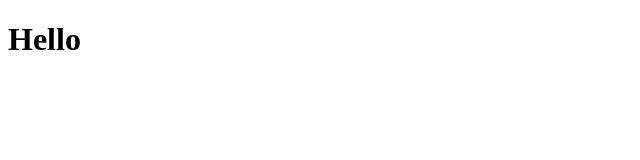
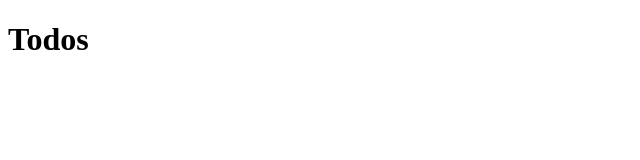
Before and after one commit to jatanassian/Angular-ToDoList, an Angular app: page / in a window 1280 px wide. Shown: the top 160 px of the page, without its empty margins (0-640 px from the left). Built offline with nearby package versions, Linux system fonts and the light colour scheme.

Commit message:
pass the todos component by using its selector as a tag

```diff
--- a/src/app/app.component.html
+++ b/src/app/app.component.html
@@ -1,3 +1,3 @@
 <div>
-  <h1>Hello {{ name | uppercase }}</h1>
+  <app-todos></app-todos>
 </div>
```
